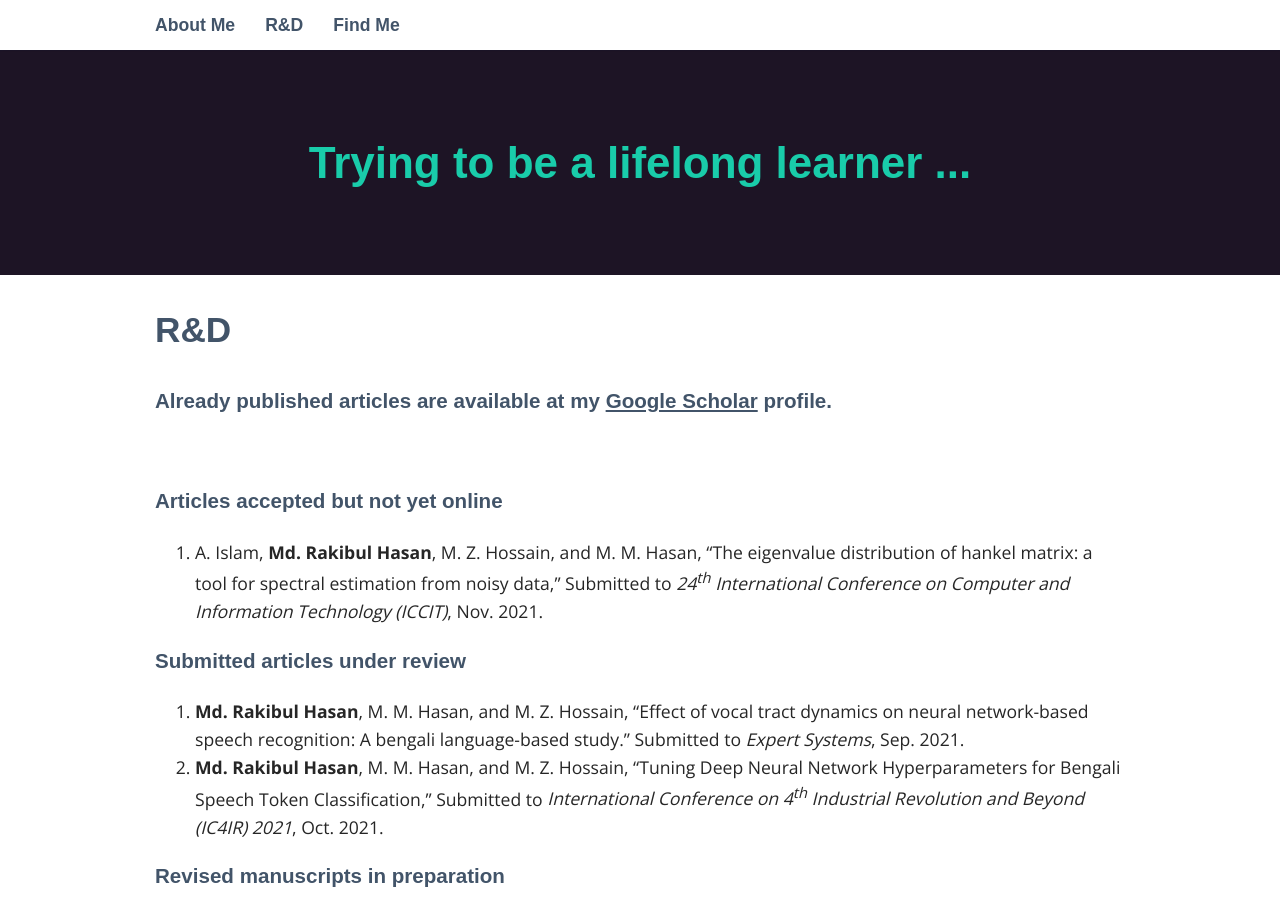
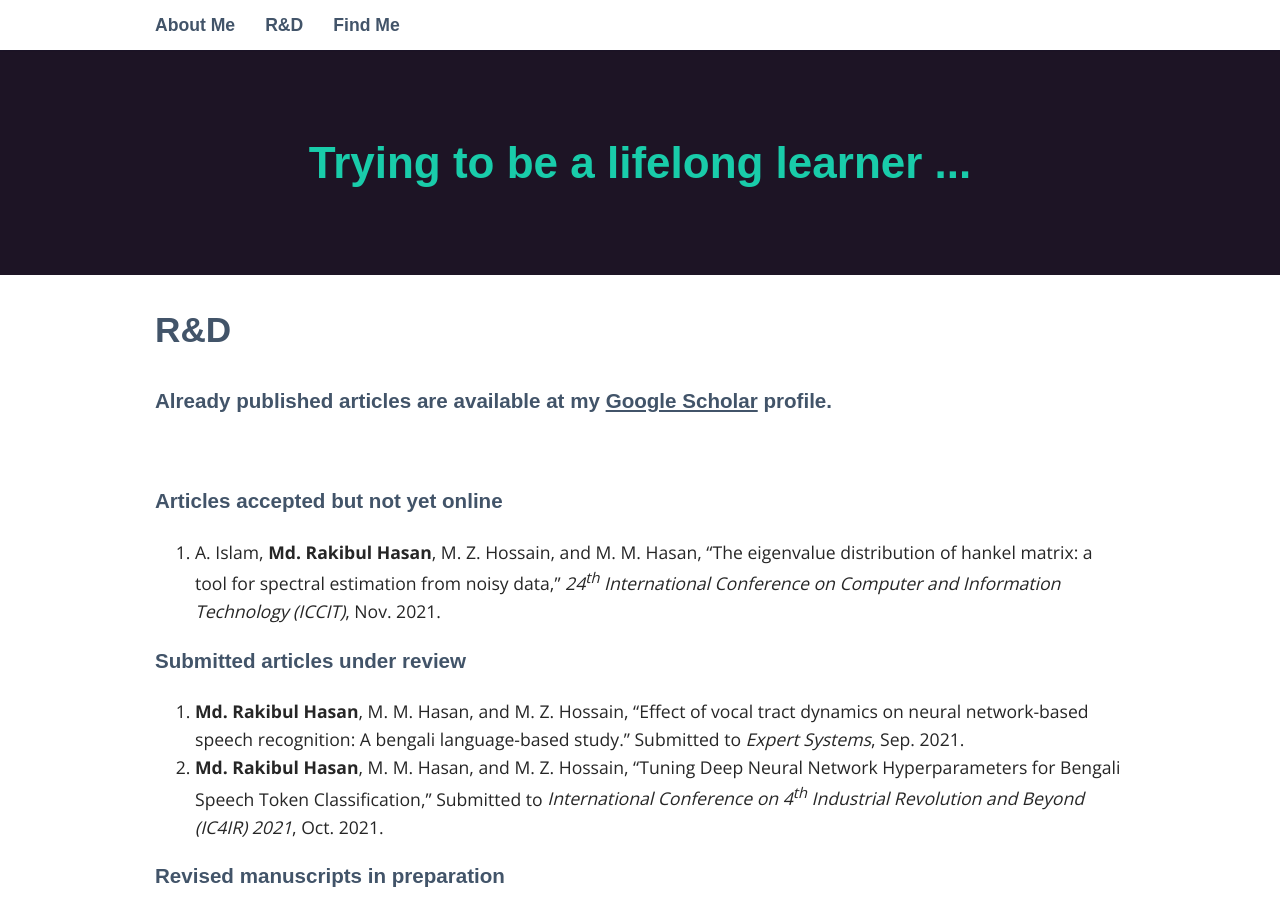
Before and after one commit to hasan-rakibul/hasan-rakibul.github.io, a Jekyll site: the page built from _pages/02_R&D.md, in a window 1280 px wide and 900 px high. Built offline with Jekyll 4.4.1, drawn with Linux system fonts in a browser that asks for light colours; some web fonts are replaced.

Commit message:
removed "submitted to"

```diff
--- a/_pages/02_R&D.md
+++ b/_pages/02_R&D.md
@@ -9,7 +9,7 @@ permalink: /r&d/
 &nbsp;
 
 ### Articles accepted but not yet online
-1. A. Islam, **Md. Rakibul Hasan**, M. Z. Hossain, and M. M. Hasan, “The eigenvalue distribution of hankel matrix: a tool for spectral estimation from noisy data,” Submitted to _24<sup>th</sup> International Conference on Computer and Information Technology (ICCIT)_, Nov. 2021.
+1. A. Islam, **Md. Rakibul Hasan**, M. Z. Hossain, and M. M. Hasan, “The eigenvalue distribution of hankel matrix: a tool for spectral estimation from noisy data,” _24<sup>th</sup> International Conference on Computer and Information Technology (ICCIT)_, Nov. 2021.
 
 ### Submitted articles under review
 1. **Md. Rakibul Hasan**, M. M. Hasan, and M. Z. Hossain, “Effect of vocal tract dynamics on neural network-based speech recognition: A bengali language-based study.” Submitted to _Expert Systems_, Sep. 2021.
```
